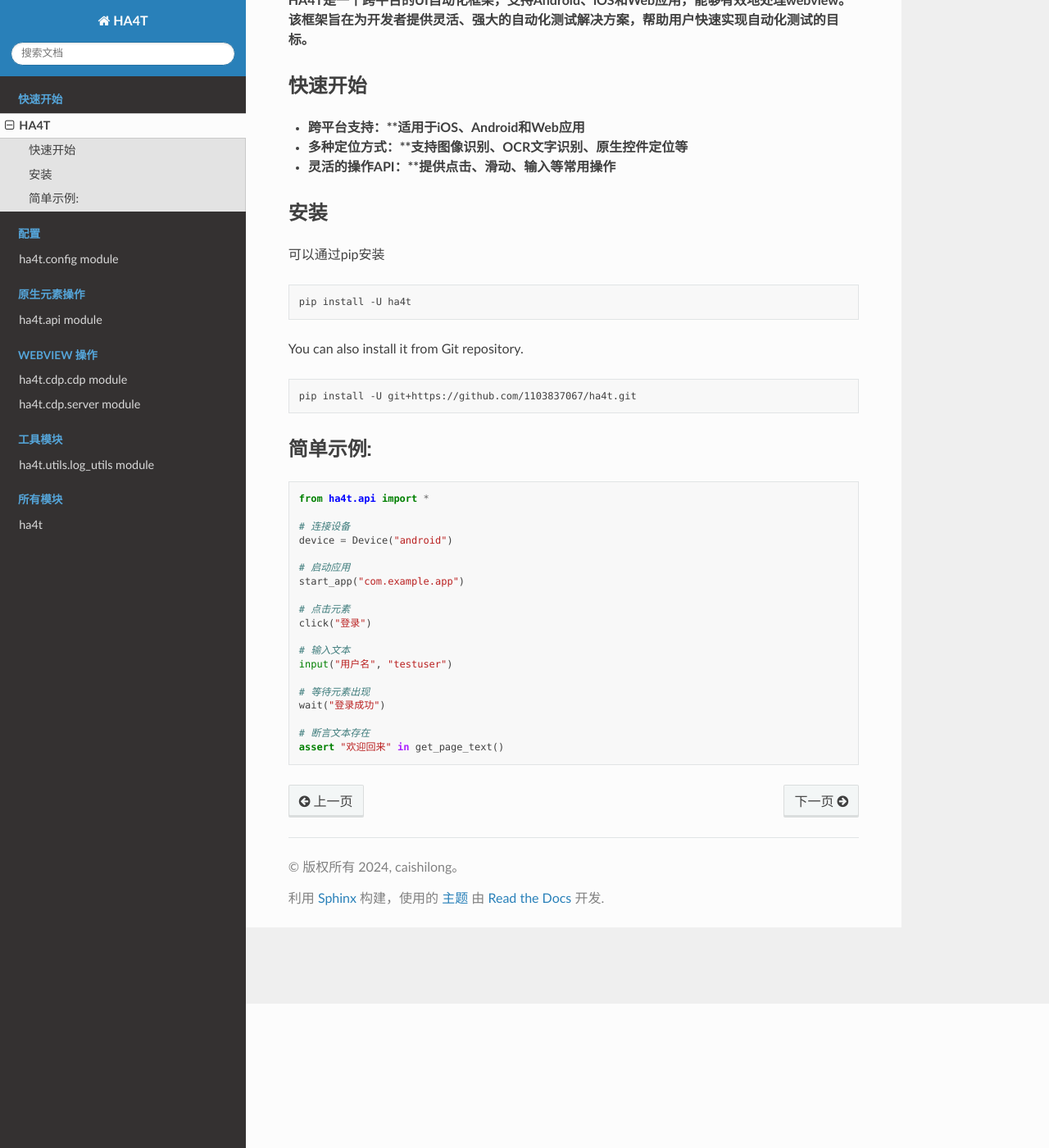
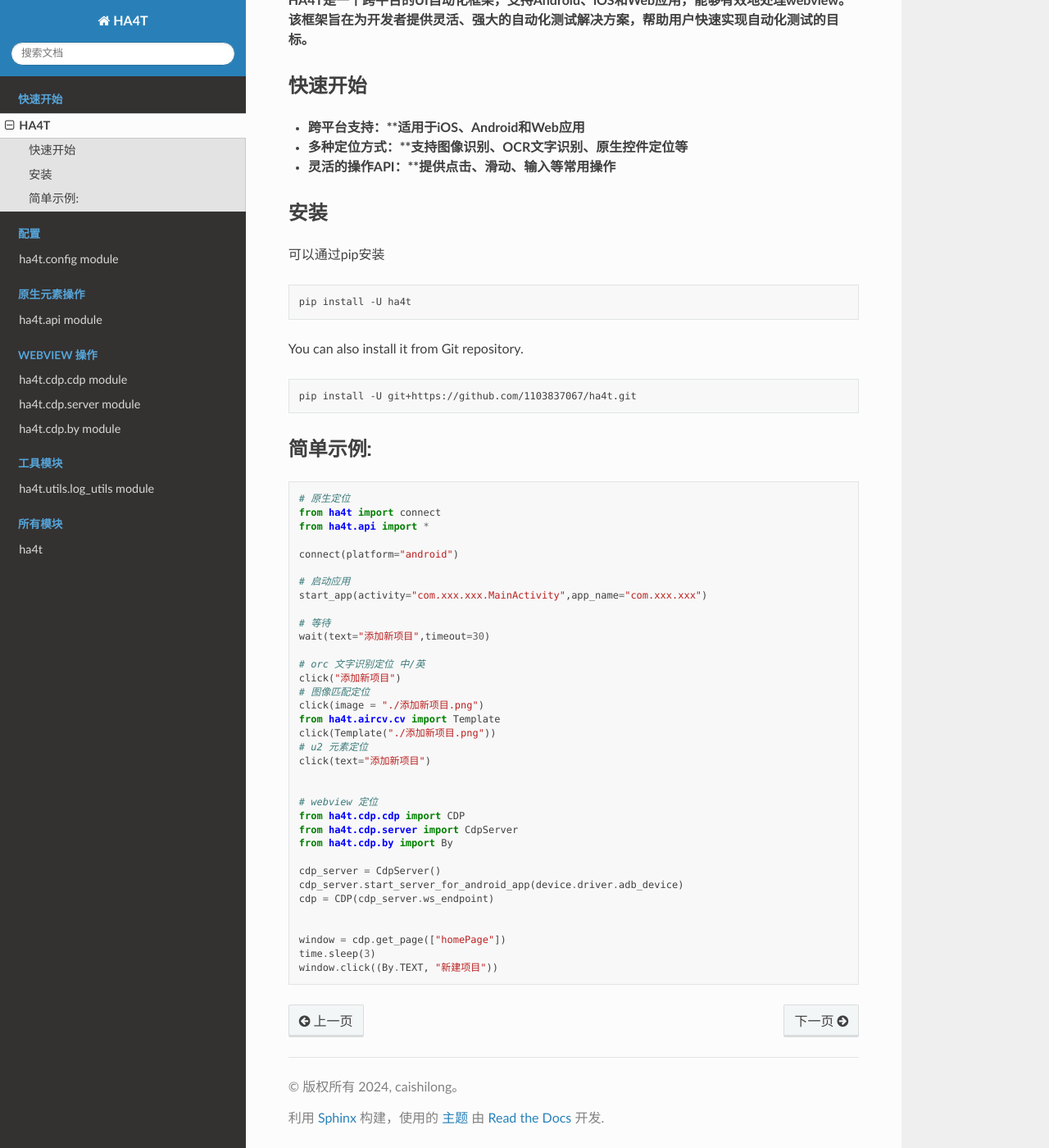
Before and after one commit to Exuils/HA4T, a Sphinx documentation site: the page built from docs/source/README_MORE.rst, in a window 1280 px wide and 1400 px high, scrolled down 176 px. Shown: the whole window at 82% size. Built offline with Sphinx 7.4.7 and the Read the Docs theme 3.1.0, drawn with Linux system fonts in a browser that asks for light colours; formulas are drawn with MathJax 3.

Commit message:
实例化顺序修复

```diff
--- a/docs/source/README_MORE.rst
+++ b/docs/source/README_MORE.rst
@@ -27,22 +27,38 @@ You can also install it from Git repository.
 ------------
 .. code-block:: python
 
-   from ha4t.api import *
+    # 原生定位
+    from ha4t import connect
+    from ha4t.api import *
 
-   # 连接设备
-   device = Device("android")
+    connect(platform="android")
 
-   # 启动应用
-   start_app("com.example.app")
+    # 启动应用
+    start_app(activity="com.xxx.xxx.MainActivity",app_name="com.xxx.xxx")
 
-   # 点击元素
-   click("登录")
+    # 等待
+    wait(text="添加新项目",timeout=30)
 
-   # 输入文本
-   input("用户名", "testuser")
+    # orc 文字识别定位 中/英
+    click("添加新项目")
+    # 图像匹配定位
+    click(image = "./添加新项目.png")
+    from ha4t.aircv.cv import Template
+    click(Template("./添加新项目.png"))
+    # u2 元素定位
+    click(text="添加新项目")
 
-   # 等待元素出现
-   wait("登录成功")
 
-   # 断言文本存在
-   assert "欢迎回来" in get_page_text()
+    # webview 定位
+    from ha4t.cdp.cdp import CDP
+    from ha4t.cdp.server import CdpServer
+    from ha4t.cdp.by import By
+
+    cdp_server = CdpServer()
+    cdp_server.start_server_for_android_app(device.driver.adb_device)
+    cdp = CDP(cdp_server.ws_endpoint)
+
+
+    window = cdp.get_page(["homePage"])
+    time.sleep(3)
+    window.click((By.TEXT, "新建项目"))
--- a/docs/source/index.rst
+++ b/docs/source/index.rst
@@ -57,6 +57,7 @@ HA4T 是一个强大的 UI 自动化测试框架，支持 Android 和 iOS 平台
 
    modules/ha4t.cdp.cdp
    modules/ha4t.cdp.server
+   modules/ha4t.cdp.by
 
 ================================
 
--- /dev/null
+++ b/docs/source/modules/ha4t.cdp.by.rst
@@ -0,0 +1,7 @@
+ha4t.cdp.by module
+==================
+
+.. automodule:: ha4t.cdp.by
+   :members:
+   :undoc-members:
+   :show-inheritance:
--- a/docs/source/modules/ha4t.cdp.rst
+++ b/docs/source/modules/ha4t.cdp.rst
@@ -7,6 +7,7 @@ Submodules
 .. toctree::
    :maxdepth: 4
 
+   ha4t.cdp.by
    ha4t.cdp.cdp
    ha4t.cdp.jsCode
    ha4t.cdp.server
--- a/docs/source/modules/ha4t.rst
+++ b/docs/source/modules/ha4t.rst
@@ -18,7 +18,6 @@ Submodules
    :maxdepth: 4
 
    ha4t.api
-   ha4t.by
    ha4t.config
    ha4t.orc
 
```
Also changed, not shown: README.md (+37 -3 lines), docs/source/modules/ha4t.by.rst (deleted, +0 -7 lines), ha4t/__init__.py (+16 -10 lines), 7 other files.
